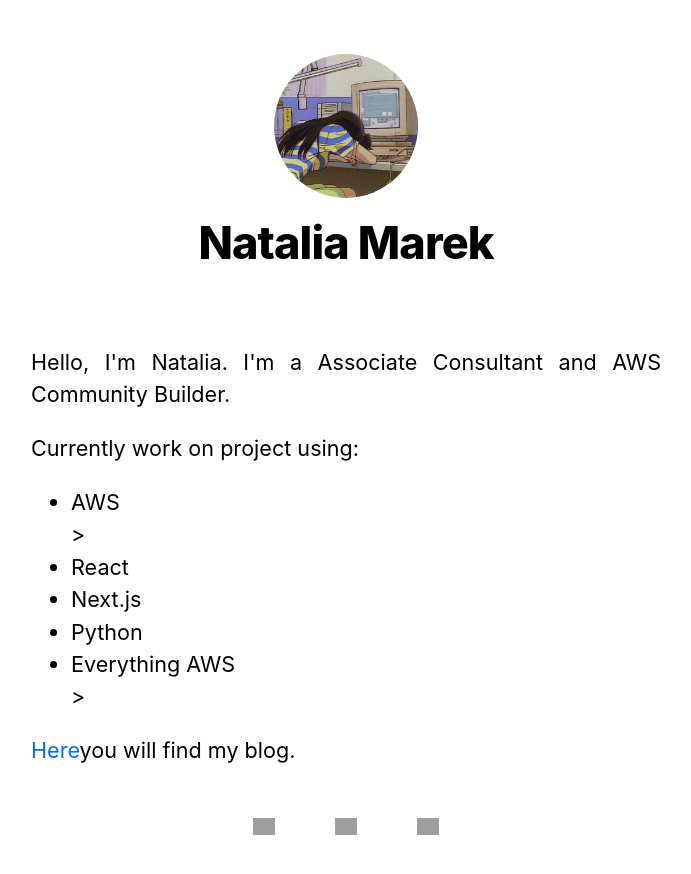
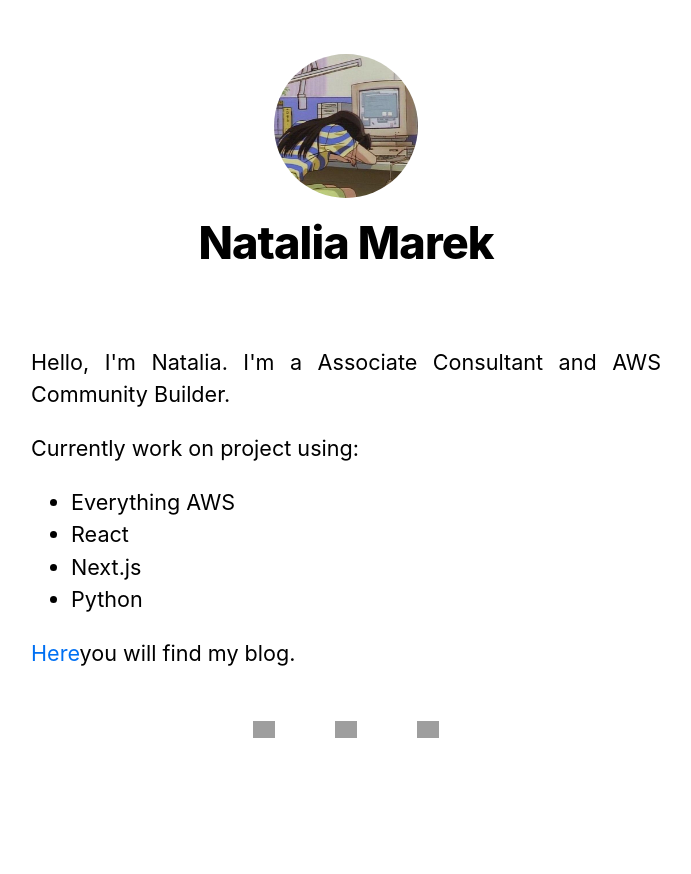
Before and after one commit to natmarek/nextjs-learn, a Next.js app: page / in a window 1280 px wide. Shown: the top 874 px of the page, without its empty margins (294-985 px from the left). Built offline with nearby package versions, Linux system fonts and the light colour scheme; grey boxes are pictures that could not be loaded.

Commit message:
Update index.js

```diff
--- a/pages/index.js
+++ b/pages/index.js
@@ -27,11 +27,10 @@ export default function Home() {
         <p>Hello, I'm Natalia. I'm a Associate Consultant and AWS Community Builder.</p>
         <p>Currently work on project using:</p>
         <ul>
-          <li>AWS</li>>
+          <li>Everything AWS</li>
           <li>React</li>
           <li>Next.js</li>
           <li>Python</li>
-          <li>Everything AWS</li>>
         </ul>
         <p>
            {" "}
```
